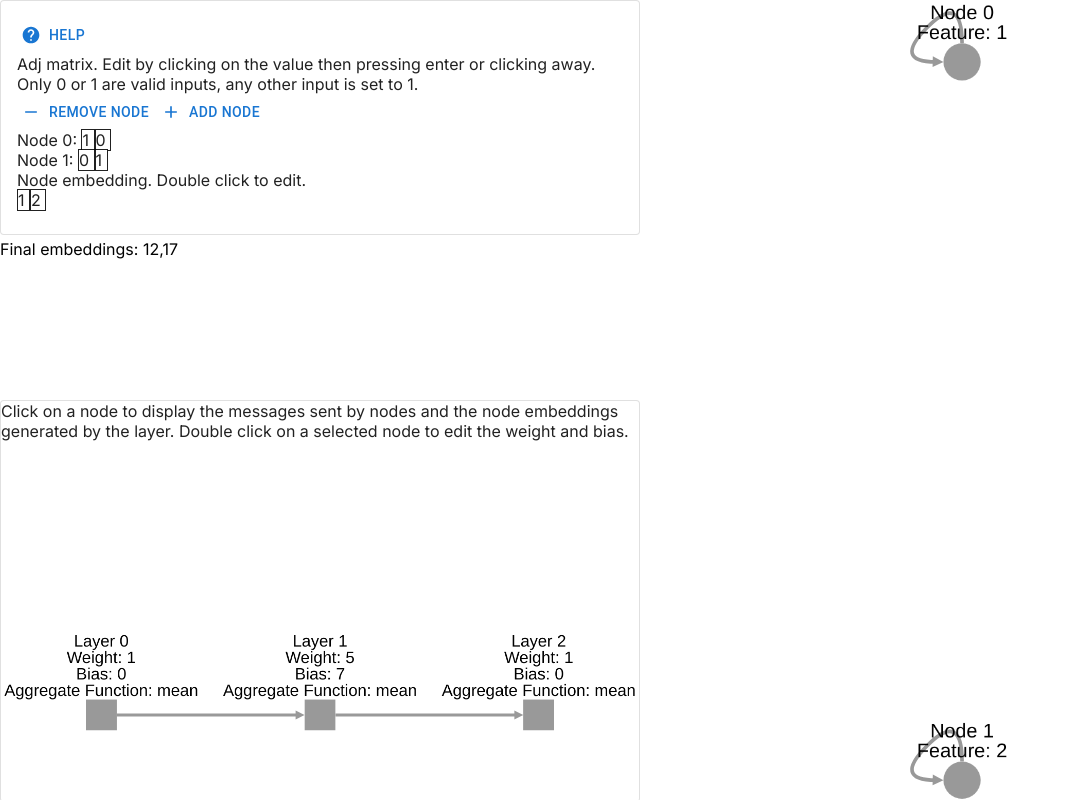
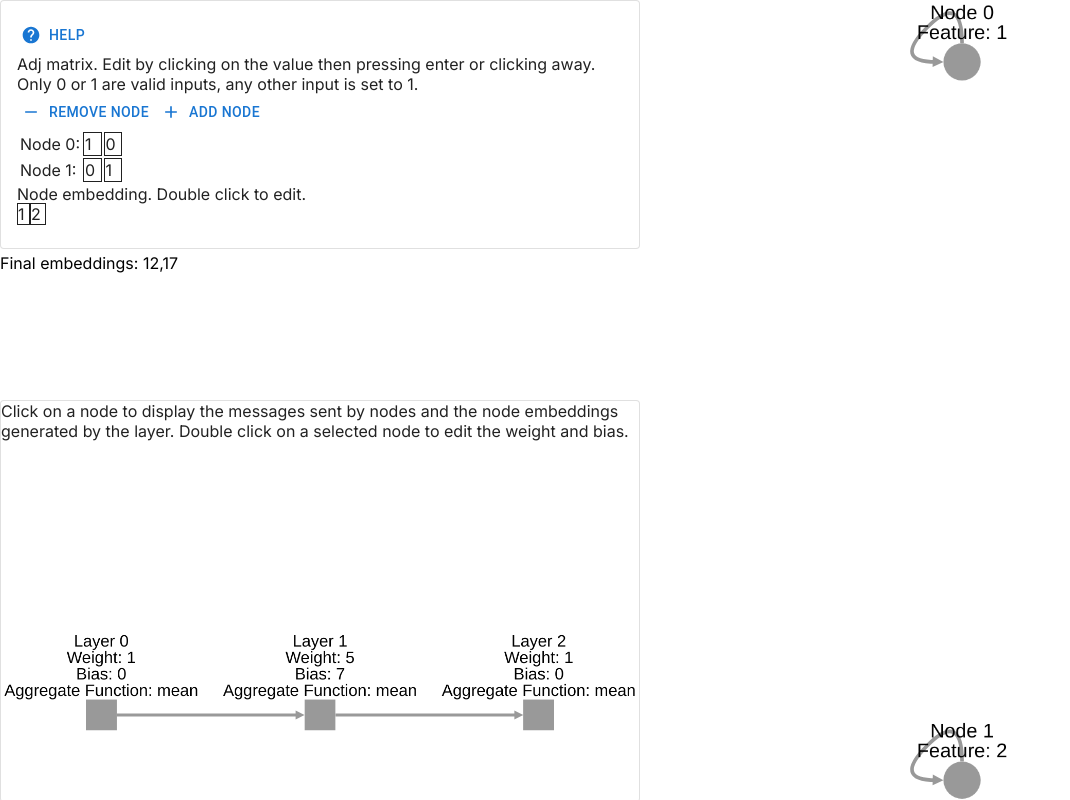
Before and after one commit to hometue/GNN-Visualiser, a Next.js app in the folder gnn-visualiser/: page / in a window 1280 px wide. Shown: the whole page, without its empty margins (0-1070 px from the left). Built offline with nearby package versions, Linux system fonts and the light colour scheme.

Commit message:
Switched to HTML table

```diff
--- a/gnn-visualiser/app/graph/adjGraphView.tsx
+++ b/gnn-visualiser/app/graph/adjGraphView.tsx
@@ -39,14 +39,16 @@ function NodeRowView(props: {row: number[], updateGraph: (target: number, value:
 	}
 
 	return(
-		<span style={style} onMouseLeave={changeStyleOnMouseleave} onMouseOver={changeStyleOnMouseOver}>
+		<>
 			{props.row.map((value, index)=> {
 				return (
-					<span key={index} style={{ borderStyle: "solid", borderWidth: "1px" }}>
-						<ValueViewEdit value={value} updateGraph={updateValue(index)}/>
-					</span>
+					<td key={index} style={{ borderStyle: "solid", borderWidth: "1px" }}>
+						<span style={style} onMouseLeave={changeStyleOnMouseleave} onMouseOver={changeStyleOnMouseOver}>
+							<ValueViewEdit value={value} updateGraph={updateValue(index)}/>
+						</span>
+					</td>
 				)
-		})}</span>
+		})}</>
 	)
 }
 
@@ -113,15 +115,17 @@ export default function AdjGraphView(props: {graph: ReadWrite<Graph>}) {
 						</Button>
 					</Box>
 					<Box width="fit-content">
+						<table><tbody>
 						{props.graph.data.adjMatrix.map((row, index) => {
 							return (
-							<div key={index}>
-								<span>Node {index}: </span>
+							<tr key={index}>
+								<td>Node {index}: </td>
 								<NodeRowView row={row} updateGraph={writeGraph(index)} selected={index===props.graph.data.selectedNode} />
-							</div>
+							</tr>
 							)
 
 						})}
+						</tbody></table>
 					</Box>
 					<NodeFeatures nodeFeatures={{data: props.graph.data.nodeFeatures, setData: updateNodeFeatures}} />
 				</CardContent>
```
